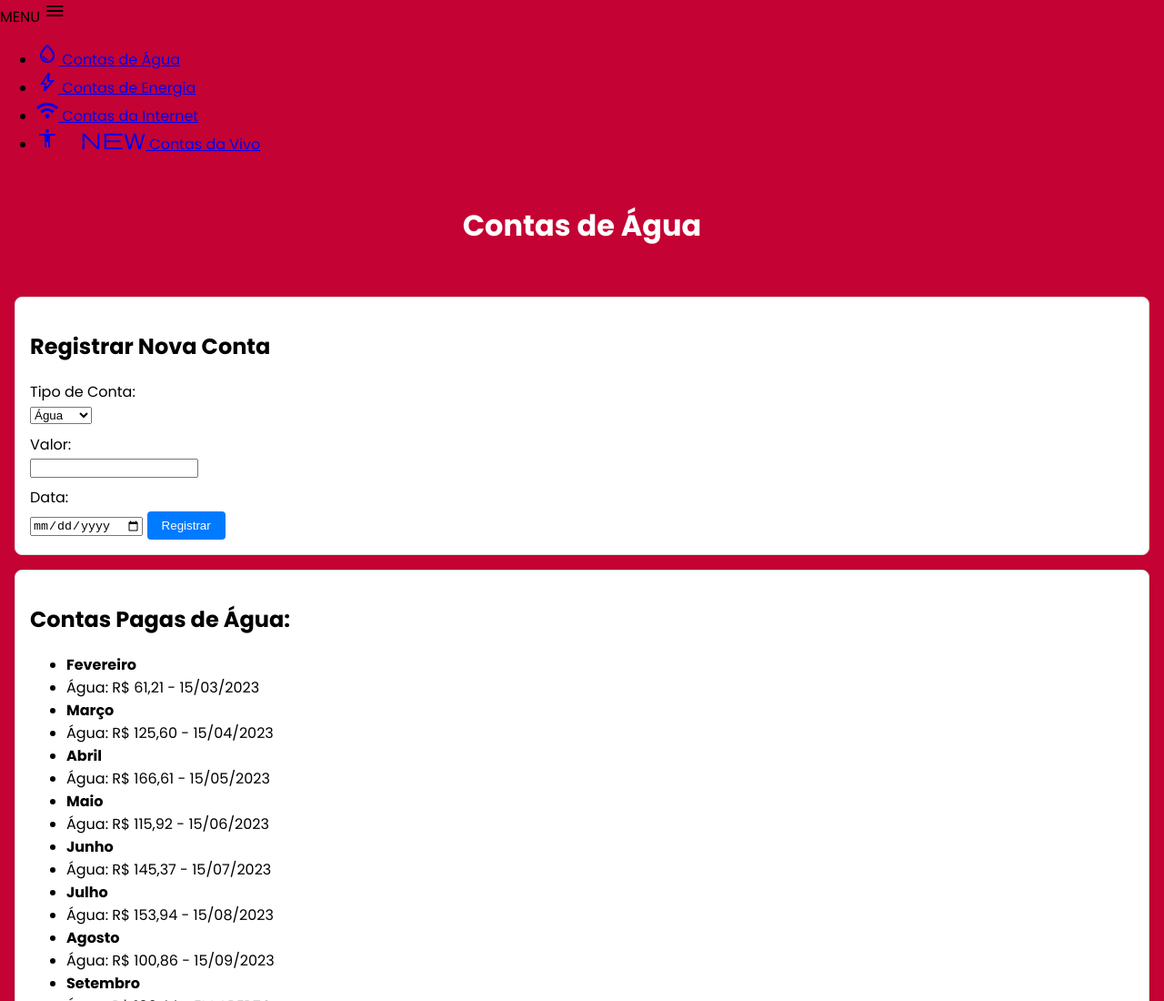
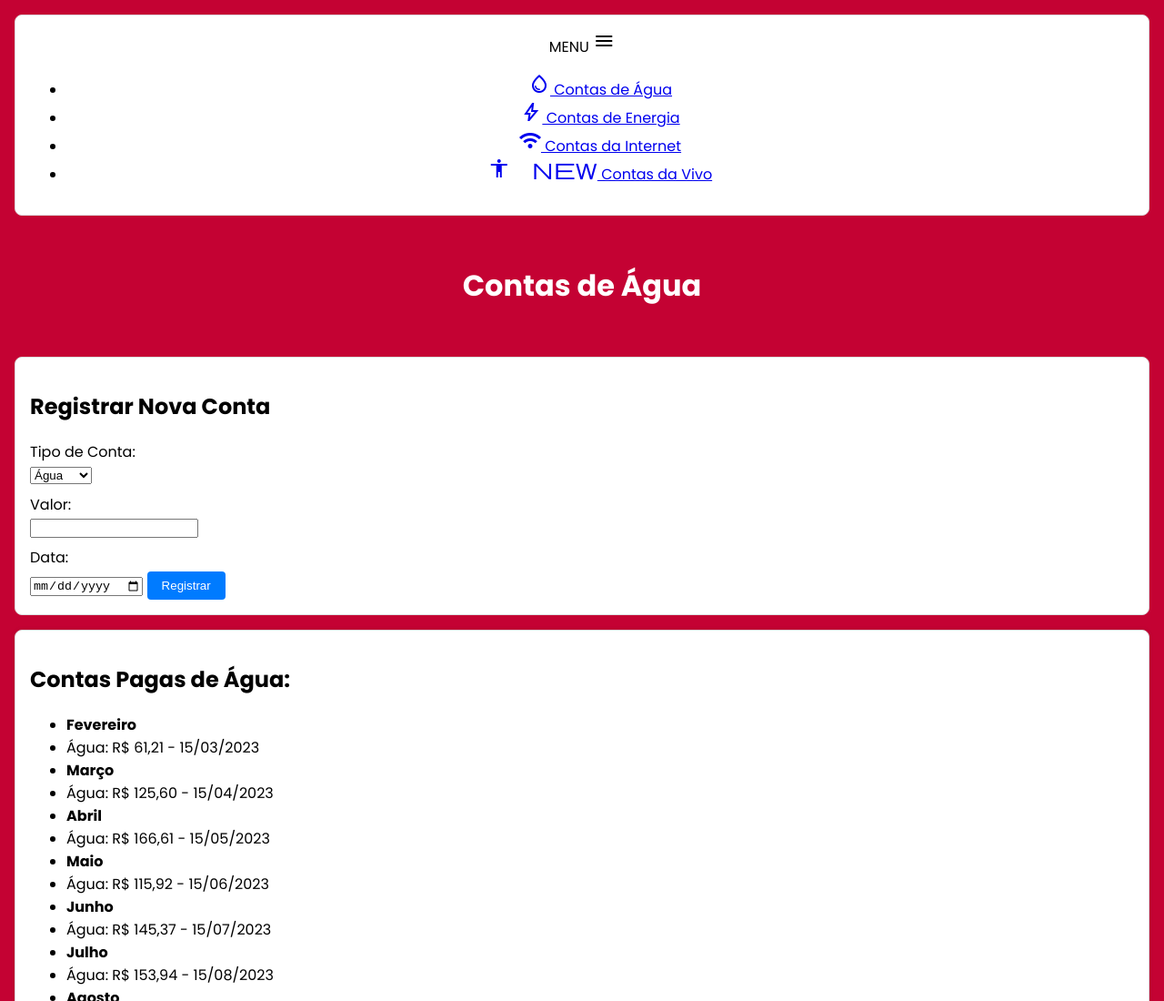
Before and after one commit to alemes7/contas_de_casa, a plain HTML site: page html/contas_agua.html in a window 1280 px wide. Shown: the top 1100 px of the page at 91% size. Drawn offline with nearby package versions, Linux system fonts and the light colour scheme; files that its build step writes are made by us from their sources; files whose address does not match are found by name.

Commit message:
Atualizar o menu.css

```diff
--- a/css/menu.css
+++ b/css/menu.css
@@ -1,4 +1,4 @@
-.menu {
+.nav-menu {
     border: 1px solid #ddd;
     margin: 1rem;
     padding: 1rem;
```
